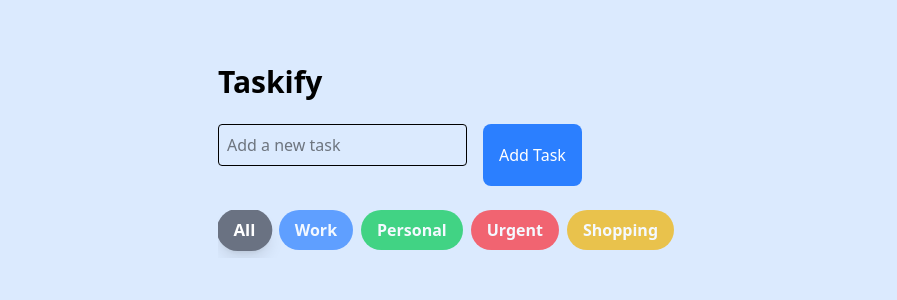
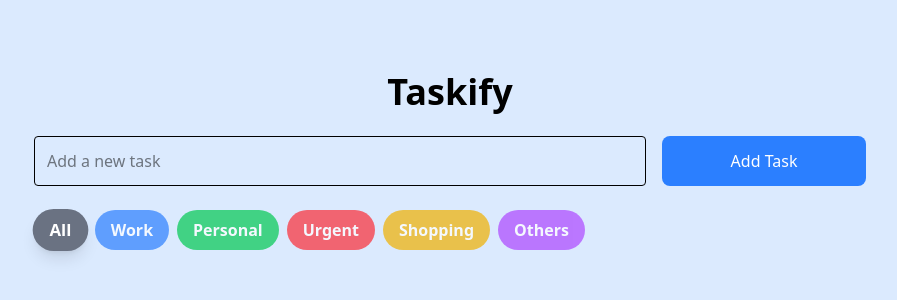
Before and after one commit to Ife-seyi/Taskify, a React (Vite) app: page / in a window 1280 px wide. Shown: the top 300 px of the page, without its empty margins (190-1087 px from the left). Built offline with nearby package versions, Linux system fonts and the light colour scheme.

Commit message:
updated App.jsx and FilterButtons.jsx code

```diff
--- a/src/App.jsx
+++ b/src/App.jsx
@@ -1,3 +1,138 @@
+// import React, { useState, useEffect } from 'react';
+// import { motion, AnimatePresence } from 'framer-motion';
+// import AddTodoButton from './Components/AddTodoButton';
+// import FilterButtons from './Components/FilterButtons';
+// import TodoList from './Components/TodoList';
+// import SplashScreen from './Components/SplashScreen';
+
+// const TAG_COLORS = {
+//   Work: 'bg-blue-500',
+//   Personal: 'bg-green-500',
+//   Urgent: 'bg-red-500',
+//   Shopping: 'bg-yellow-500',
+//   Others: 'bg-purple-500',
+// };
+
+// function App() {
+//   const [todos, setTodos] = useState([]);
+//   const [newTodo, setNewTodo] = useState('');
+//   const [selectedTag, setSelectedTag] = useState('All');
+//   const [loading, setLoading] = useState(true);
+
+//   useEffect(() => {
+//     const savedTodos = JSON.parse(localStorage.getItem('todos')) || [];
+//     setTodos(savedTodos);
+//   }, []);
+
+//   useEffect(() => {
+//     localStorage.setItem('todos', JSON.stringify(todos));
+//   }, [todos]);
+
+//   const addTodo = (text, tag) => {
+//     const newTodo = {
+//       id: Date.now(),
+//       text,
+//       completed: false,
+//       tag,
+//     };
+//     setTodos([...todos, newTodo]);
+//     setNewTodo('');
+//   };
+
+//   const toggleComplete = (id) => {
+//     setTodos(todos.map(todo =>
+//       todo.id === id ? { ...todo, completed: !todo.completed } : todo
+//     ));
+//   };
+
+//   const deleteTodo = (id) => {
+//     setTodos(todos.filter(todo => todo.id !== id));
+//   };
+
+
+
+//   const handleSplashComplete = () => {
+//     setLoading(false);
+//   };
+
+//   if (loading) {
+//     return <SplashScreen onAnimationComplete={handleSplashComplete} />;
+//   }
+
+//   const filteredTodos = selectedTag === 'All' ? todos : todos.filter(todo => todo.tag === selectedTag);
+
+//   const groupedTodos = filteredTodos.reduce((acc, todo) => {
+//     if (!acc[todo.tag]) {
+//       acc[todo.tag] = [];
+//     }
+//     acc[todo.tag].push(todo);
+//     return acc;
+//   }, {});
+
+//   return (
+//     <div className="max-w-lg mx-auto mt-10 p-4 md:p-6">
+//         <h1 className="text-3xl font-semibold mb-6">Taskify</h1>
+
+//       <div className="mb-6 flex flex-col md:flex-row md:space-x-4">
+//         <input
+//           type="text"
+//           value={newTodo}
+//           onChange={(e) => setNewTodo(e.target.value)}
+//           className="p-2 border rounded w-full md:w-auto mb-5"
+//           placeholder="Add a new task"
+//         />
+//         <AddTodoButton onClick={() => addTodo(newTodo, selectedTag)} />
+//       </div>
+
+//       <div className="overflow-x-auto pb-2 mb-4">
+//         <FilterButtons filter={selectedTag} setFilter={setSelectedTag} />
+//       </div>
+
+//       <AnimatePresence>
+//         {selectedTag === 'All' ? (
+//           Object.keys(groupedTodos).map(tag => (
+//             <motion.div
+//               key={tag}
+//               initial={{ opacity: 0, y: 20 }}
+//               animate={{ opacity: 1, y: 0 }}
+//               exit={{ opacity: 0, y: 20 }}
+//               transition={{ duration: 0.3 }}
+//               className="mb-4 bg-white p-3 rounded-lg shadow"
+//             >
+//               <h2
+//                 className={`text-xl font-bold mb-2 text-white px-3 py-1 rounded-lg ${TAG_COLORS[tag] || 'bg-gray-500'}`}
+//               >
+//                 {tag}
+//               </h2>
+//               <TodoList
+//                 todos={groupedTodos[tag]}
+//                 toggleComplete={toggleComplete}
+//                 deleteTodo={deleteTodo}
+//               />
+//             </motion.div>
+//           ))
+//         ) : (
+//           <motion.div
+//             initial={{ opacity: 0, y: 20 }}
+//             animate={{ opacity: 1, y: 0 }}
+//             exit={{ opacity: 0, y: 20 }}
+//             transition={{ duration: 0.3 }}
+//           >
+//             <TodoList
+//               todos={filteredTodos}
+//               toggleComplete={toggleComplete}
+//               deleteTodo={deleteTodo}
+//             />
+//           </motion.div>
+//         )}
+//       </AnimatePresence>
+//     </div>
+//   );
+// }
+
+// export default App;
+
+
 import React, { useState, useEffect } from 'react';
 import { motion, AnimatePresence } from 'framer-motion';
 import AddTodoButton from './Components/AddTodoButton';
@@ -49,8 +184,6 @@ function App() {
     setTodos(todos.filter(todo => todo.id !== id));
   };
 
-
-
   const handleSplashComplete = () => {
     setLoading(false);
   };
@@ -70,21 +203,21 @@ function App() {
   }, {});
 
   return (
-    <div className="max-w-lg mx-auto mt-10 p-4 md:p-6">
-        <h1 className="text-3xl font-semibold mb-6">Taskify</h1>
+    <div className="max-w-4xl mx-auto mt-10 p-4 md:p-8">
+      <h1 className="text-4xl font-semibold mb-6 text-center">Taskify</h1>
 
-      <div className="mb-6 flex flex-col md:flex-row md:space-x-4">
+      <div className="mb-6 grid grid-cols-1 md:grid-cols-[3fr_1fr] gap-4">
         <input
           type="text"
           value={newTodo}
           onChange={(e) => setNewTodo(e.target.value)}
-          className="p-2 border rounded w-full md:w-auto mb-5"
+          className="p-3 border rounded w-full"
           placeholder="Add a new task"
         />
         <AddTodoButton onClick={() => addTodo(newTodo, selectedTag)} />
       </div>
 
-      <div className="overflow-x-auto pb-2 mb-4">
+      <div className="mb-6">
         <FilterButtons filter={selectedTag} setFilter={setSelectedTag} />
       </div>
 
@@ -97,10 +230,10 @@ function App() {
               animate={{ opacity: 1, y: 0 }}
               exit={{ opacity: 0, y: 20 }}
               transition={{ duration: 0.3 }}
-              className="mb-4 bg-white p-3 rounded-lg shadow"
+              className="mb-6 bg-white p-4 rounded-lg shadow-md"
             >
               <h2
-                className={`text-xl font-bold mb-2 text-white px-3 py-1 rounded-lg ${TAG_COLORS[tag] || 'bg-gray-500'}`}
+                className={`text-2xl font-bold mb-4 text-white px-3 py-1 rounded-lg ${TAG_COLORS[tag] || 'bg-gray-500'}`}
               >
                 {tag}
               </h2>
--- a/src/Components/FilterButtons.jsx
+++ b/src/Components/FilterButtons.jsx
@@ -1,3 +1,37 @@
+// import React from 'react';
+
+// const TAG_COLORS = {
+//   All: 'bg-gray-500',
+//   Work: 'bg-blue-500',
+//   Personal: 'bg-green-500',
+//   Urgent: 'bg-red-500',
+//   Shopping: 'bg-yellow-500',
+//   Others: 'bg-purple-500',
+// };
+
+// const FILTERS = ['All', 'Work', 'Personal', 'Urgent', 'Shopping', 'Others'];
+
+// const FilterButtons = ({ filter, setFilter }) => {
+//   return (
+//     <div className="flex space-x-2 mb-4 md:overflow-x-auto pb-2 scrollbar-hide">
+//       {FILTERS.map((tag) => (
+//         <button
+//           key={tag}
+//           className={`px-4 py-2 text-white font-semibold rounded-full transition-all duration-200 ease-in-out whitespace-nowrap
+//             ${TAG_COLORS[tag]}
+//             ${filter === tag ? 'opacity-100 scale-105 shadow-lg' : 'opacity-70 hover:opacity-90 hover:scale-105'}`}
+//           onClick={() => setFilter(tag)}
+//         >
+//           {tag}
+//         </button>
+//       ))}
+//     </div>
+//   );
+// };
+
+// export default FilterButtons;
+
+
 import React from 'react';
 
 const TAG_COLORS = {
@@ -13,11 +47,11 @@ const FILTERS = ['All', 'Work', 'Personal', 'Urgent', 'Shopping', 'Others'];
 
 const FilterButtons = ({ filter, setFilter }) => {
   return (
-    <div className="flex space-x-2 mb-4 md:overflow-x-auto pb-2 scrollbar-hide">
+    <div className="flex flex-wrap gap-2 mb-4">
       {FILTERS.map((tag) => (
         <button
           key={tag}
-          className={`px-4 py-2 text-white font-semibold rounded-full transition-all duration-200 ease-in-out whitespace-nowrap
+          className={`px-4 py-2 text-white font-semibold rounded-full transition-all duration-200 ease-in-out
             ${TAG_COLORS[tag]}
             ${filter === tag ? 'opacity-100 scale-105 shadow-lg' : 'opacity-70 hover:opacity-90 hover:scale-105'}`}
           onClick={() => setFilter(tag)}
```
